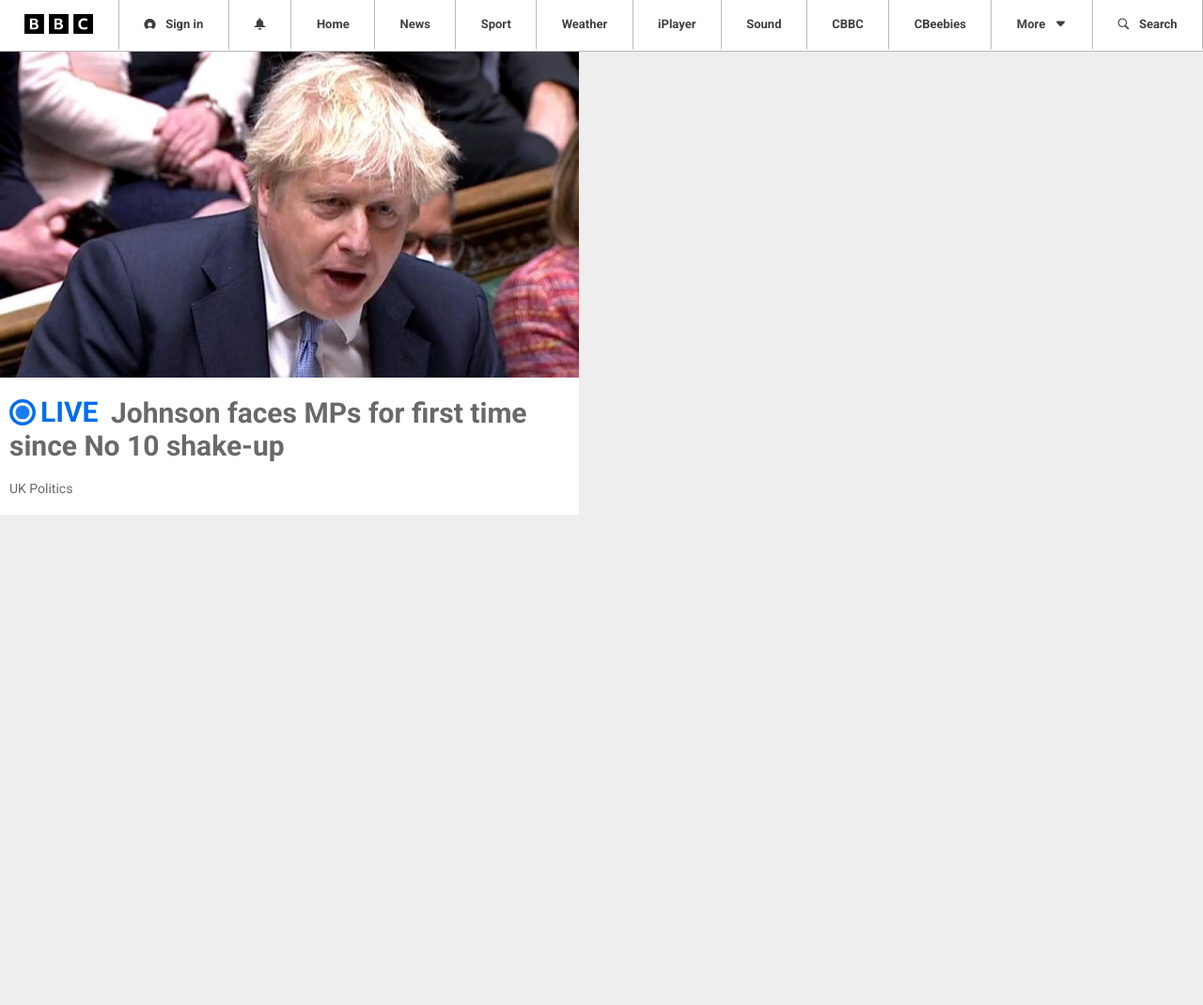
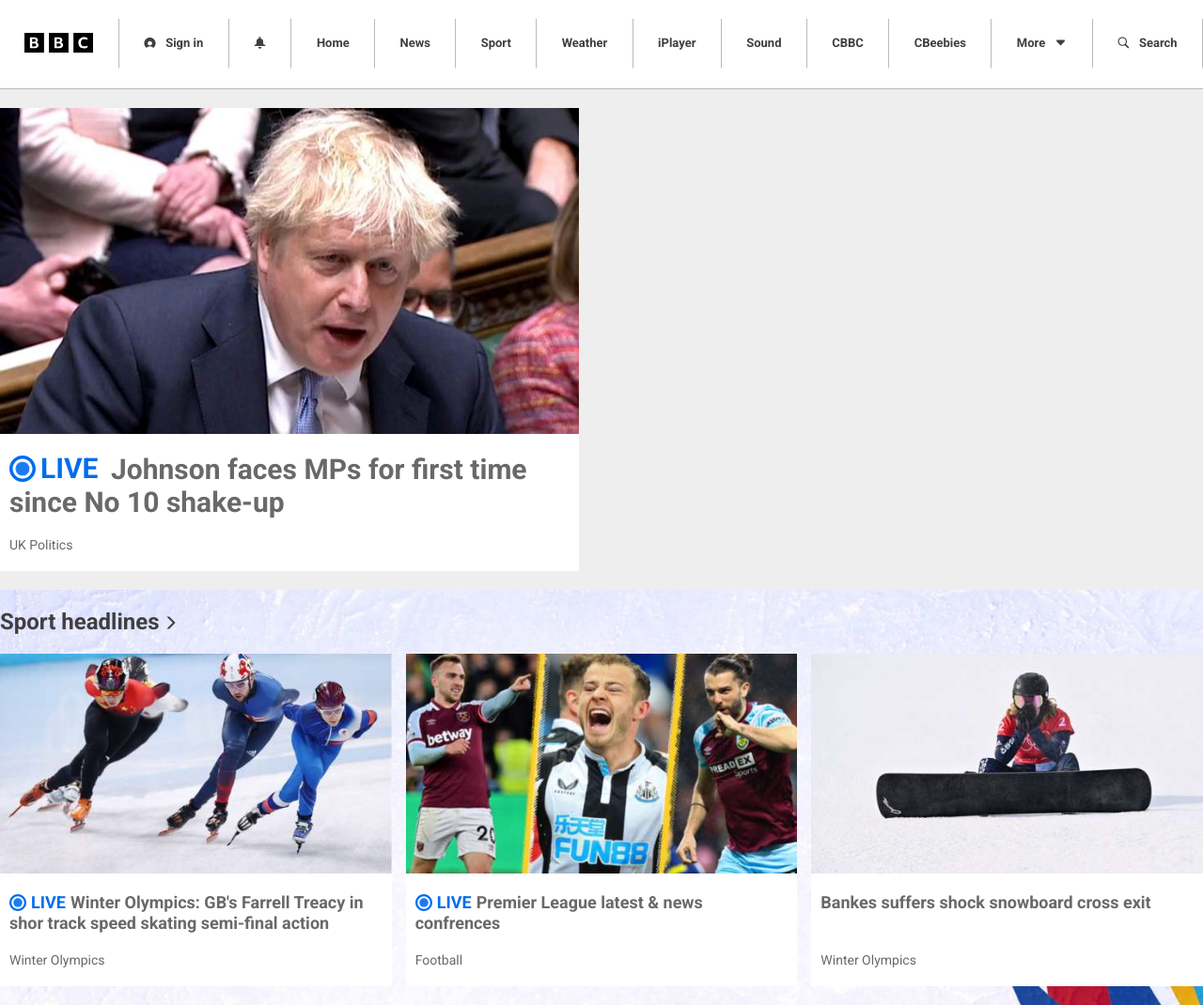
Before and after one commit to SayedFx/top-10, a plain HTML site: page bbc.co.uk/index.html in a window 1280 px wide. Shown: the whole page at 94% size. Before the commit the page ends 800 px from the top, so only its background shows below. Drawn offline with Linux system fonts and the light colour scheme.

Commit message:
Complete sports section

```diff
--- a/bbc.co.uk/index.html
+++ b/bbc.co.uk/index.html
@@ -116,6 +116,7 @@
       <div class="centered">
         <div class="row">
           <a href="#" class="card">
+            <div class="body">
               <img class="image" src="images/card-bojo.jpg" alt="" />
               <h3 class="heading">
                 <span class="live">
@@ -141,7 +142,102 @@
                 </span>
                 Johnson faces MPs for first time since No 10 shake-up
               </h3>
+            </div>
             <span class="category">UK Politics</span>
+          </a>
+        </div>
+      </div>
+    </section>
+
+    <section class="sport centered-parent">
+      <div class="centered">
+        <div class="row">
+          <a href="#" class="heading">
+            Sport headlines
+            <svg
+              viewBox="0 0 32 32"
+              width="1em"
+              height="1em"
+              class="ssrcss-xi5oyi-StyledIcon e6m7o991"
+              focusable="false"
+              aria-hidden="true"
+            >
+              <path
+                d="M21.6 14.3L5.5 31h6.4l14.6-15L11.9 1H5.5l16.1 16.7v-3.4z"
+              ></path>
+            </svg>
+          </a>
+        </div>
+        <div class="row">
+          <a href="#" class="card">
+            <div class="body">
+              <img class="image" src="images/card-olympic.jpg" alt="" />
+              <h3 class="heading md">
+                <span class="live">
+                  <span class="circle-wrapper">
+                    <svg
+                      fill="currentColor"
+                      focusable="false"
+                      aria-hidden="true"
+                      viewBox="0 0 32 32"
+                    >
+                      <path
+                        d="M16 4c6.6 0 12 5.4 12 12s-5.4 12-12 12S4 22.6 4 16 9.4 4 16 4zm0-4C7.2 0 0 7.2 0 16s7.2 16 16 16 16-7.2 16-16S24.8 0 16 0z"
+                      ></path>
+                      <circle
+                        cx="16"
+                        cy="16"
+                        r="8.5"
+                        class="pulsing-circle"
+                      ></circle>
+                    </svg>
+                  </span>
+                  <span class="text">LIVE</span>
+                </span>
+                Winter Olympics: GB's Farrell Treacy in shor track speed skating
+                semi-final action
+              </h3>
+            </div>
+            <span class="category">Winter Olympics</span>
+          </a>
+          <a href="#" class="card">
+            <div class="body">
+              <img class="image" src="images/card-football.jpg" alt="" />
+              <h3 class="heading md">
+                <span class="live">
+                  <span class="circle-wrapper">
+                    <svg
+                      fill="currentColor"
+                      focusable="false"
+                      aria-hidden="true"
+                      viewBox="0 0 32 32"
+                    >
+                      <path
+                        d="M16 4c6.6 0 12 5.4 12 12s-5.4 12-12 12S4 22.6 4 16 9.4 4 16 4zm0-4C7.2 0 0 7.2 0 16s7.2 16 16 16 16-7.2 16-16S24.8 0 16 0z"
+                      ></path>
+                      <circle
+                        cx="16"
+                        cy="16"
+                        r="8.5"
+                        class="pulsing-circle"
+                      ></circle>
+                    </svg>
+                  </span>
+                  <span class="text">LIVE</span>
+                </span>
+                Premier League latest & news confrences
+              </h3>
+            </div>
+            <span class="category">Football</span>
+          </a>
+          <a href="#" class="card">
+            <div class="body">
+              <img class="image" src="images/card-skate.jpg" alt="" />
+              <h3 class="heading md">
+                Bankes suffers shock snowboard cross exit
+              </h3>
+            </div>
+            <span class="category">Winter Olympics</span>
           </a>
         </div>
       </div>
--- a/bbc.co.uk/style.css
+++ b/bbc.co.uk/style.css
@@ -108,6 +108,10 @@ nav .items .small {
 .centered {
   max-width: 80rem;
   width: 100%;
+  display: flex;
+  flex-direction: column;
+  gap: 20px;
+  padding: 20px 0;
 }
 
 .live {
@@ -154,12 +158,19 @@ nav .items .small {
 .card {
   display: flex;
   flex-direction: column;
+  justify-content: space-between;
   gap: 20px;
   background-color: #fff;
   padding-bottom: 20px;
   width: 616px;
   --card-hover-color: #696969;
   --card-hover-text-decoration: none;
+}
+
+.card .body {
+  display: flex;
+  flex-direction: column;
+  gap: 20px;
 }
 
 .card .image {
@@ -182,3 +193,47 @@ nav .items .small {
   --card-hover-color: var(--sharp-blue);
   --card-hover-text-decoration: underline;
 }
+
+.heading.md {
+  font-size: 18px;
+  line-height: 22px;
+}
+
+.heading.md .live {
+  width: 63px;
+  height: 22px;
+  margin-right: 2px;
+}
+
+.heading.md .circle-wrapper {
+  width: 18px;
+  height: 18px;
+}
+
+.row {
+  display: flex;
+  gap: 15px;
+}
+
+.row > .heading {
+  font-weight: 700;
+  font-size: 24px;
+  line-height: 28px;
+  color: #3f3f42;
+}
+.row > .heading > svg {
+  width: 14px;
+  height: 14px;
+  fill: currentColor;
+}
+
+.row .heading:hover {
+  color: var(--sharp-blue);
+  text-decoration: underline;
+}
+
+section.sport {
+  background-image: url("images/sport-bg.jpg");
+  background-size: cover;
+  background-repeat: no-repeat;
+}
```
Also changed, not shown: bbc.co.uk/images/card-football.jpg (added), bbc.co.uk/images/card-olympic.jpg (added), bbc.co.uk/images/card-skate.jpg (added), bbc.co.uk/images/sport-bg.jpg (added). Lines whose indentation alone changed are shown as unchanged.
